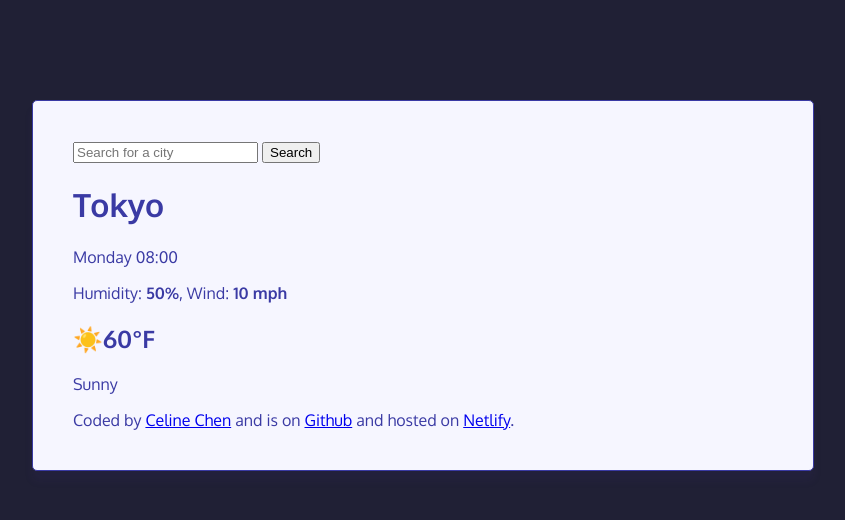
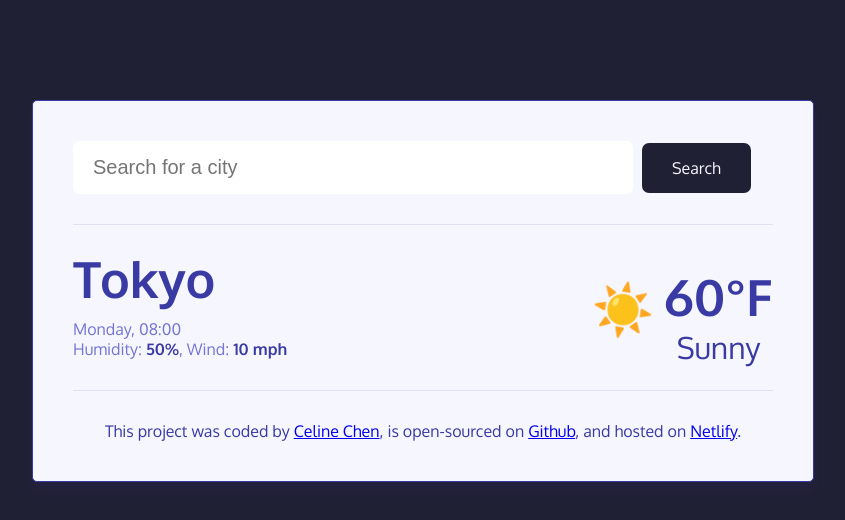
Before and after one commit to dopesloth/weather-project, a plain HTML site: page index.html in a window 1280 px wide. Shown: the whole page, without its empty margins (217-1062 px from the left). Drawn offline with Linux system fonts and the light colour scheme.

Commit message:
Added basic CSS

```diff
--- a/index.html
+++ b/index.html
@@ -14,29 +14,40 @@
     <div class="weather-app">
       <header>
         <form class="search-bar">
-          <input type="search" placeholder="Search for a city" required />
-          <input type="submit" value="Search" class="submit-button" />
+          <input
+            type="search"
+            placeholder="Search for a city"
+            class="search-input"
+          />
+          <input type="submit" value="Search" class="search-button" />
         </form>
       </header>
       <main>
-        <div>
-          <h1><strong>Tokyo</strong></h1>
-          <p>Monday 08:00</p>
-          <p>Humidity: <strong>50%</strong>, Wind: <strong>10 mph</strong></p>
-        </div>
-        <div class="current-temp">
-          <h2>☀️60°F</h2>
-          <p>Sunny</p>
+        <div class="weather-data">
+          <div>
+            <h1 class="current-city"><strong>Tokyo</strong></h1>
+            <p class="current-time-condition">
+              Monday, 08:00
+              <br />
+              Humidity: <strong>50%</strong>, Wind: <strong>10 mph</strong>
+            </p>
+          </div>
+          <div class="current-temp-emoji">
+            ☀️
+            <p class="current-temp">
+              <strong>60°F</strong>
+              <span class="condition-type">Sunny</span>
+            </p>
+          </div>
         </div>
       </main>
       <footer>
-        Coded by
-        <a href="https://github.com/dopesloth" target="_blank">Celine Chen</a>
-        and is on
+        This project was coded by
+        <a href="https://github.com/dopesloth" target="_blank">Celine Chen</a>,
+        is open-sourced on
         <a href="https://github.com/dopesloth/weather-project" target="_blank"
           >Github</a
-        >
-        and hosted on
+        >, and hosted on
         <a href="https://hey-whats-the-weather.netlify.app" target="_blank"
           >Netlify</a
         >.
--- a/src/style.css
+++ b/src/style.css
@@ -14,3 +14,77 @@ body {
   box-shadow: 0px 10px 8px 0px rgba(71, 49, 153, 0.08);
   border: 1px solid;
 }
+
+header {
+  border-bottom: 1px solid rgb(224, 224, 246);
+  padding: 0px 0px 30px 0px;
+}
+
+.search-input {
+  background-color: white;
+  padding: 15px 20px;
+  border: none;
+  width: 80%;
+  font-size: 20px;
+  border-radius: 7px;
+  color: rgb(32, 32, 53);
+}
+
+.search-button {
+  background-color: rgb(32, 32, 53);
+  color: rgb(246, 246, 255);
+  font-family: "Oxygen", sans-serif;
+  padding: 15px 30px;
+  border-radius: 7px;
+  font-size: 16px;
+  border: none;
+  margin-left: 5px;
+}
+
+.weather-data {
+  display: flex;
+  justify-content: space-between;
+}
+
+main {
+  padding: 15px 0;
+}
+
+.current-city {
+  font-size: 50px;
+  font-weight: bolder;
+  margin: 15px 0;
+  line-height: 48px;
+}
+
+.current-time-condition {
+  color: rgb(117, 117, 211);
+  line-height: 20px;
+}
+
+.current-time-condition strong {
+  color: rgb(58, 58, 164);
+}
+
+.current-temp-emoji {
+  display: flex;
+  align-items: center;
+  font-size: 50px;
+}
+.current-temp {
+  display: flex;
+  flex-direction: column;
+  font-size: 50px;
+  margin: 15px 0 0 10px;
+}
+
+.condition-type {
+  font-size: 30px;
+  text-align: center;
+}
+
+footer {
+  border-top: 1px solid rgb(224, 224, 246);
+  padding: 30px 0 0 0;
+  text-align: center;
+}
```
